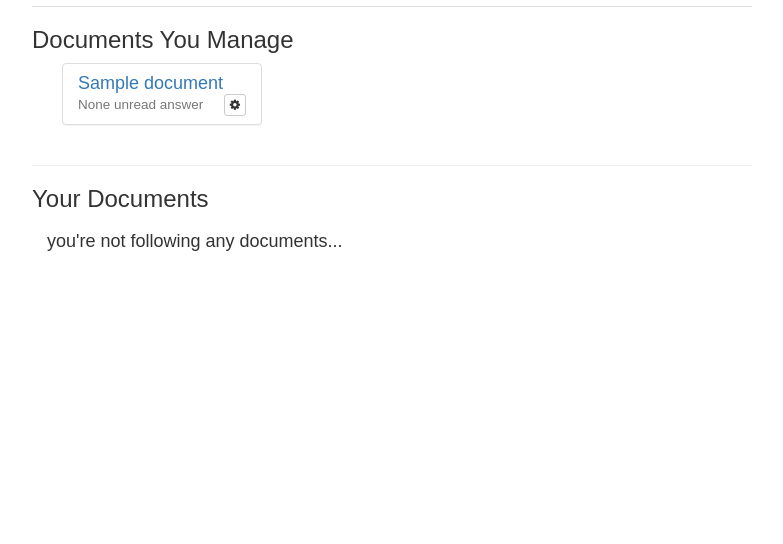
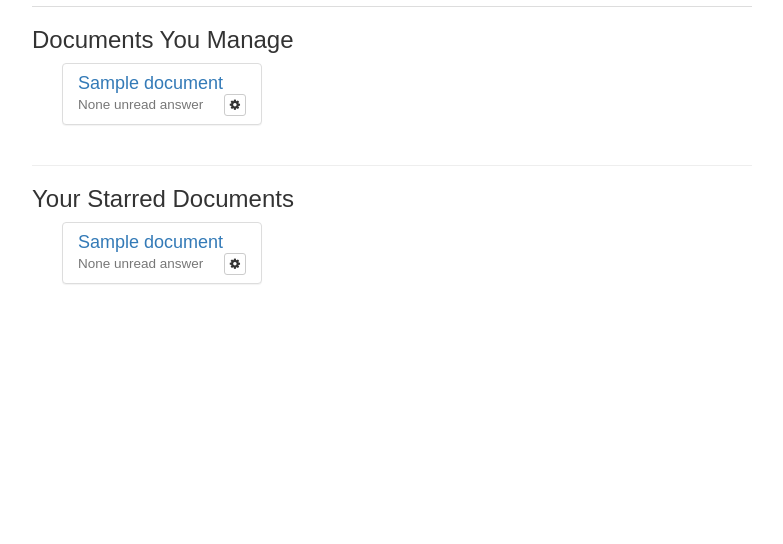
Before and after one commit to lestrato/strawdocs, a Django app: template static/templates/index.html in a window 1280 px wide. Shown: the part 149-693 px from the top of the page, without its empty margins (248-1031 px from the left). Run offline with Django 3.2, Linux system fonts and the light colour scheme; the template is opened without the code that fills it: most values are stand-ins (such as "Sample title", 1, 10 or a date in 2020); form fields are guessed from the names that the template uses; parts of the project's set-up code (start-up, migrations or seed data) failed here and were passed over; some libraries are stand-ins or nearby versions.

Commit message:
implemented document starring on star-click
- view changes to process POST request
- template changes at overview.html and index.html
- new template tag to interpret whether a user is following a document
- small css addition for stars
- new model addition for UserDocumentFollowing

```diff
--- a/static/css/strawdocs.css
+++ b/static/css/strawdocs.css
@@ -55,6 +55,19 @@ a {
     left: 100%;
     margin-top: -1px;
 }
+
+.button-favourite {
+  height: auto;
+  width: 1.28571429em;
+  line-height: 0em;
+  cursor: pointer;
+  cursor: hand;
+}
+
+.button-favourite > .fa-star {
+  color: #ffeb3b;
+}
+
 /* Base components */
 #wrapper {
     min-height: 100%;
--- a/static/templates/index.html
+++ b/static/templates/index.html
@@ -41,10 +41,28 @@
     {% endfor %}
 </div>
 <hr>
-<h3>Your Documents</h3>
+<h3>Your Starred Documents</h3>
 <div class="container-fluid">
-  {% if not documents_following %}
-    <h4>you're not following any documents...</h4>
-  {% endif %}
+  {% for following in user_document_followings %}
+    {% with following.document as document %}
+      <div class="col-sm-12 col-xs-18">
+          <div class="panel panel-default">
+              <div class="panel-body">
+                  <div class="container-fluid">
+                      <h4 style="align-items: center;">
+                          <div class="row-fluid"><a href="./doc/{{ document.slug }}">{{document.title}}</a></div>
+                          <div class="row-fluid">
+                              <small>{{ document|number_new:user }} unread answer{% if document|number_new:user|str_to_int != 1 %}s{% endif %}</small>
+                              <a class="btn btn-default btn-xs pull-right" href="path/to/settings" aria-label="Settings"><i class="fa fa-cog" aria-hidden="true"></i></a>
+                          </div>
+                      </h4>
+                  </div>
+              </div>
+          </div>
+      </div>
+    {% endwith %}
+  {% empty %}
+    <h4>you haven't starred any documents...</h4>
+  {% endfor %}
 </div>
 {% endblock %}
```
Also changed, not shown: apps/document/models.py (+14 -0 lines), apps/document/templatetags/is_following.py (added, +11 -0 lines), apps/document/views.py (+71 -3 lines), static/templates/overview.html (+8 -0 lines), apps/document/migrations/0002_userdocumentfollowing.py (added).
